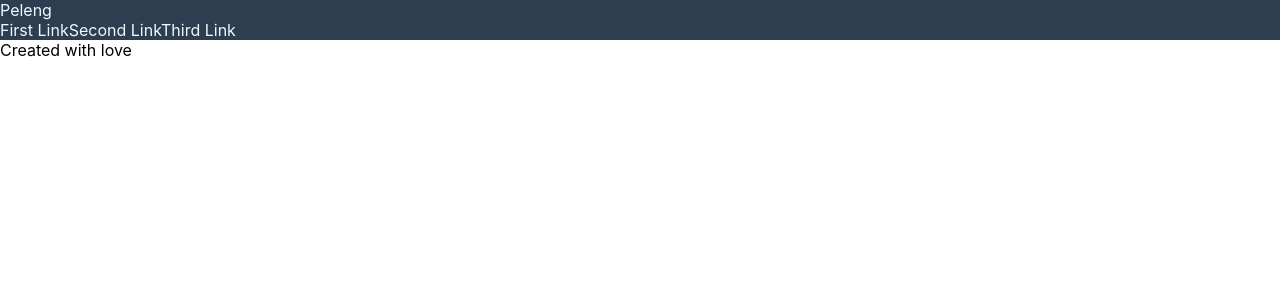
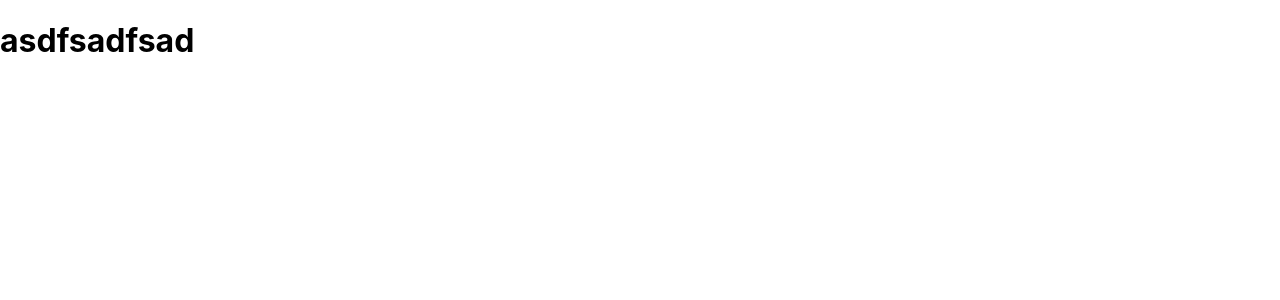
Before and after one commit to edwardAzarevich/AgroMeteoCRA, a React (Create React App) app: page / in a window 1280 px wide. Shown: the top 300 px of the page. Built offline with nearby package versions, Linux system fonts and the light colour scheme.

Commit message:
Add BrowserRouter Navigate

```diff
--- a/src/components/app/App.js
+++ b/src/App.js
@@ -1,12 +1,12 @@
-import './App.css';
+//import './App.css';
 //import MainHeader from 'header'
-import { Switch, Route } from 'react-router-dom';
+import { Routes, Route } from 'react-router-dom';
 import React from 'react';
 
 const App = () => {
     return (
         <div>
-            <h1>hi</h1>
+            <h1>asdfsadfsad</h1>
         </div>
     )
 }
--- a/src/index.js
+++ b/src/index.js
@@ -1,11 +1,9 @@
-import React, { StrictMode } from 'react';
-import ReactDOM from 'react-dom/client';
+import React from 'react';
+//import ReactDOM from 'react-dom/client';
 import './index.css';
-import { BrowserRouter, Switch, Route } from 'react-router-dom';
-import App from './components/app/App'
-import Headers from './components/header/header'
-//import Header from './components/header/header';
-//import * as serviceWorker from './serviceWorker';
+import ReactDOM from "react-dom/client";
+import { BrowserRouter, Routes, Route } from 'react-router-dom';
+import App from './App'
 import * as serviceWorker from './serviceWorker';
 
 const Footer = () => (
@@ -24,10 +22,16 @@ const Footer = () => (
 const root = ReactDOM.createRoot(document.getElementById('root'));
 root.render(
     <BrowserRouter>
-        <Headers />
-        <Footer />
+        <Routes>
+            <Route path="/" element={<App />} />
+        </Routes>
     </BrowserRouter>
 );
+
+/*ReactDOM.render(
+    <BrowserRouter>
+        <App />
+    </BrowserRouter>, document.getElementById('root'));*/
 
 serviceWorker.unregister();
 
```
